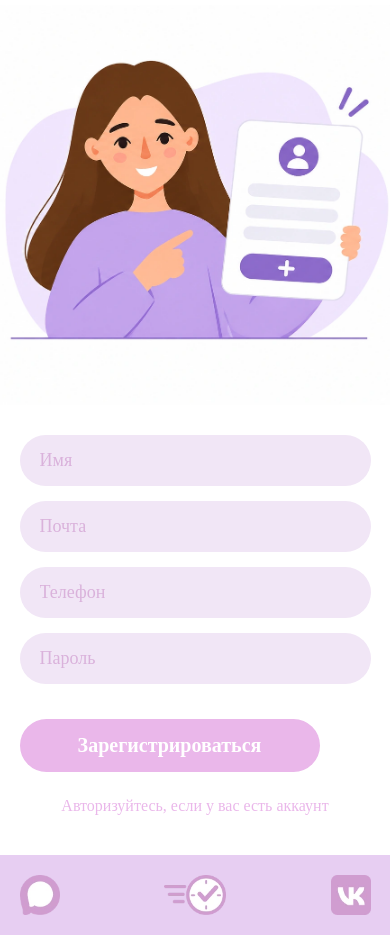
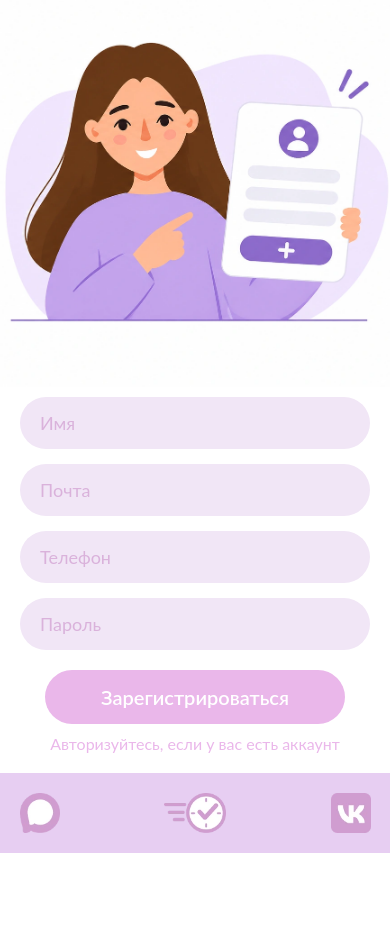
Before and after one commit to RPV08-me/Time-to-actions, a plain HTML site: page registration.html in a window 390 px wide. Shown: the part 197-1132 px from the top of the page. After the commit the page ends 1050 px from the top, so only its background shows below. Drawn offline with Linux system fonts and the light colour scheme; a web font is replaced by a local one.

Commit message:
7
Изменение в регистрации и авторизации.

```diff
--- a/reg_auto.css
+++ b/auto.css
@@ -5,13 +5,12 @@
 }
 
 body {
-    font-family: "Abhaya Libre", serif;
+    font-family: "Lato", sans-serif;
     width: 100%;
     overflow-x: hidden;
     background-color: #ffffff;
     display: flex;
     flex-direction: column;
-    min-height: 100vh; /* Чтобы футер был внизу */
 }
 
 header {
@@ -36,7 +35,7 @@ main {
     flex-direction: column;
     align-items: center;
     justify-content: center;
-    padding: 40px 5%;
+    padding: 40px;
     width: 100%;
 }
 
@@ -49,15 +48,15 @@ main {
 }
 
 .reg_image {
-    max-width: 400px;
+    max-width: 500px;
     height: auto;
-    margin-bottom: 30px;
+    margin-bottom: 20px;
 }
 
 .ra_form {
     display: flex;
     flex-direction: column;
-    gap: 25px;
+    gap: 40px;
     width: 100%;
     max-width: 800px;
 }
--- a/main.css
+++ b/main.css
@@ -5,7 +5,7 @@
 }
 
 body {
-    font-family: "Abhaya Libre", serif;
+    font-family: "Lato", sans-serif;
     width: 100%;
     overflow-x: hidden;
     background-color: #ffffff;
--- /dev/null
+++ b/reg.css
@@ -0,0 +1,174 @@
+* {
+    margin: 0;
+    padding: 0;
+    box-sizing: border-box;
+}
+
+body {
+    font-family: "Lato", sans-serif;
+    width: 100%;
+    overflow-x: hidden;
+    background-color: #ffffff;
+    display: flex;
+    flex-direction: column;
+}
+
+header {
+    background-color: #E7CEF2;
+    width: 100%;
+}
+
+.header_first {
+    display: flex;
+    align-items: center;
+    padding: 20px 5%;
+}
+
+.logo {
+    height: 60px;
+    width: auto;
+}
+
+main {
+    flex-grow: 1;
+    display: flex;
+    flex-direction: column;
+    align-items: center;
+    justify-content: center;
+    padding: 20px;
+    width: 100%;
+}
+
+.title {
+    color: #D09CD0;
+    font-size: 48px;
+    text-align: center;
+    margin-bottom: 20px;
+    font-weight: 700;
+}
+
+.reg_image {
+    max-width: 400px;
+    height: auto;
+    margin-bottom: 10px;
+}
+
+.ra_form {
+    display: flex;
+    flex-direction: column;
+    gap: 25px;
+    width: 100%;
+    max-width: 800px;
+}
+
+.reg_auto_input {
+    width: 100%;
+    padding: 20px 30px;
+    border: none;
+    font-size: 24px;
+    font-family: inherit;
+    color: #D09CD0;
+    outline: none;
+    border-radius: 30px;
+    background-color: #F1E6F6;
+}
+
+.reg_auto_input::placeholder {
+    color: #D09CD0;
+    opacity: 0.7;
+}
+
+.reg_auto_button {
+    background-color: #EAB7EA;
+    border: none;
+    padding: 20px;
+    border-radius: 50px;
+    cursor: pointer;
+    transition: background 0.3s;
+    font-family: inherit;
+    font-size: 24px;
+    font-weight: 600;
+    color: #ffffff;
+    margin-top: 20px;
+    width: 100%;
+    width: 300px;
+    justify-self: center;
+}
+
+.reg_auto_button:hover {
+    background-color: #d1b0e6;
+}
+
+.ra_a {
+    text-align: center;
+    margin-top: 10px;
+}
+
+.ra_a a {
+    font-size: 20px;
+    color: #EAB7EA;
+    text-decoration: none;
+    transition: color 0.3s;
+}
+
+.ra_a a:hover {
+    color: #D09CD0;
+    text-decoration: underline;
+}
+
+footer {
+    background-color: #E7CEF2;
+    width: 100%;
+    padding: 20px 5%;
+    display: grid;
+    grid-template-columns: 1fr 1fr 1fr;
+    align-items: center;
+    justify-items: center;
+}
+
+footer .image_footer:first-child {
+    justify-self: start;
+}
+
+footer .image_footer:last-child {
+    justify-self: end;
+}
+
+.image_footer {
+    height: 62px;
+    width: auto;
+    cursor: pointer;
+}
+
+@media (max-width: 768px) {
+    .title {
+        font-size: 36px;
+        margin-bottom: 20px;
+    }
+
+    .logo {
+        height: 60px;
+    }
+
+    .ra_form {
+        gap: 15px;
+    }
+
+    .reg_auto_input {
+        padding: 15px 20px;
+        font-size: 18px;
+    }
+
+    .reg_auto_button {
+        padding: 15px;
+        font-size: 20px;
+    }
+
+    .ra_a a {
+        font-size: 16px;
+    }
+
+    .image_footer {
+        height: 40px;
+    }
+}
--- a/registration.html
+++ b/registration.html
@@ -3,9 +3,9 @@
 <head>
     <meta charset="UTF-8">
     <meta name="viewport" content="width=device-width, initial-scale=1.0">
-    <link href="https://fonts.googleapis.com/css2?family=Abhaya+Libre:wght@400;500;600;700;800&family=Marck+Script&family=Playwrite+IT+Trad:wght@100..400&display=swap" rel="stylesheet">
+    <link rel="preconnect" href="https://fonts.gstatic.com" crossorigin>
     <link rel="icon" href="Лого.webp" type="image/x-icon">
-    <link rel="stylesheet" href="reg_auto.css">
+    <link rel="stylesheet" href="reg.css">
     <title>Регистрация "Время действий"</title>
 </head>
 <body>
@@ -23,13 +23,12 @@
             <input class="reg_auto_input" type="email" placeholder="Почта" required>
             <input class="reg_auto_input" type="tel" placeholder="Телефон" required>
             <input class="reg_auto_input" type="password" placeholder="Пароль" required>
+        </form>
+        <button class="reg_auto_button" type="submit">Зарегистрироваться</button>
 
-            <button class="reg_auto_button" type="submit">Зарегистрироваться</button>
-
-            <div class="ra_a">
-                <a href="auto.html">Авторизуйтесь, если у вас есть аккаунт</a>
-            </div>
-        </form>
+        <div class="ra_a">
+            <a href="auto.html">Авторизуйтесь, если у вас есть аккаунт</a>
+        </div>
     </main>
 
     <footer>
```
Also changed, not shown: auto.html (+6 -8 lines), main.html (+1 -1 lines).
